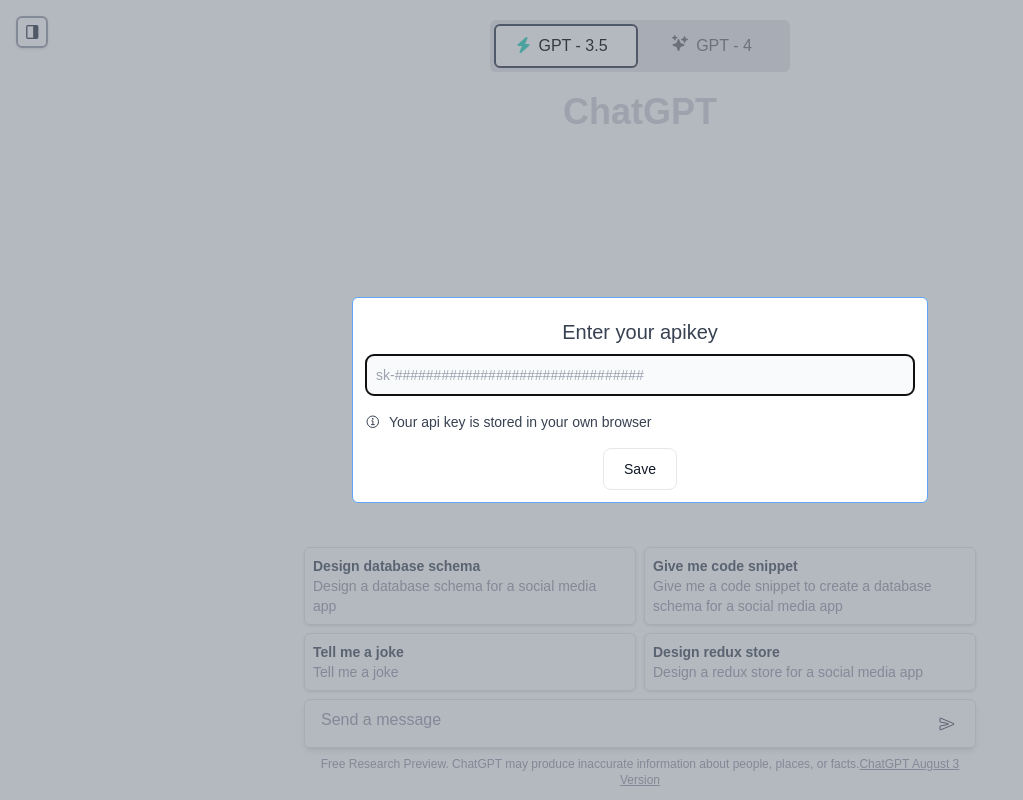
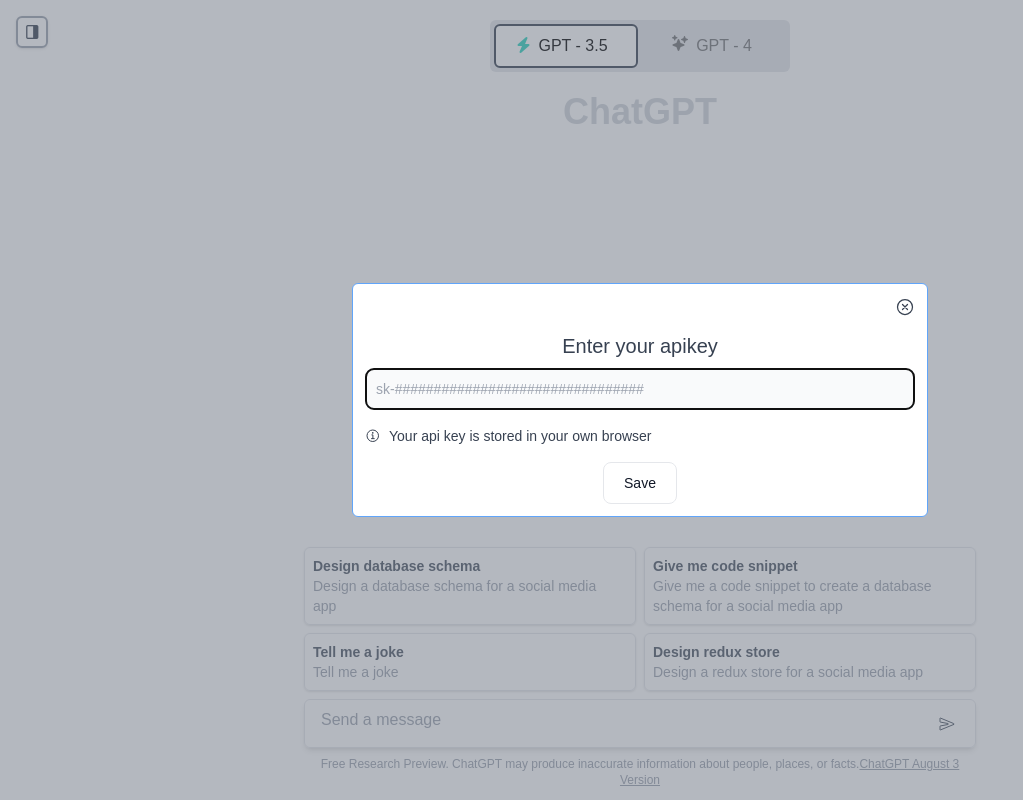
Before and after one commit to PrasadBroo/ChatGPT, a React (Vite) app: page / in a window 1280 px wide. Shown: the whole page, without its empty margins (0-1023 px from the left). Built offline with nearby package versions, Linux system fonts and the light colour scheme.

Commit message:
can close Apikey Modal

```diff
--- a/src/components/modals/Apikey.tsx
+++ b/src/components/modals/Apikey.tsx
@@ -1,5 +1,5 @@
 import { IonIcon } from "@ionic/react";
-import { informationCircleOutline } from "ionicons/icons";
+import { informationCircleOutline, closeCircleOutline } from "ionicons/icons";
 import { useAuth } from "../../store/store";
 import { useState } from "react";
 import { motion } from "framer-motion";
@@ -28,6 +28,15 @@
       exit="exit"
       className="dark:bg-gray-700 text-gray-700 dark:text-gray-300 border bg-white border-blue-400 max-w-xl w-full p-3 rounded-md mx-2 md:mx-0"
     >
+      <div className=" text-right">
+        <button
+          type="button"
+          className=" text-xl"
+          onClick={() => setApiKey("sk-")}
+        >
+          <IonIcon icon={closeCircleOutline} />
+        </button>
+      </div>
       <h2 className="text-xl font-medium   text-center my-2">
         Enter your apikey
       </h2>
```
